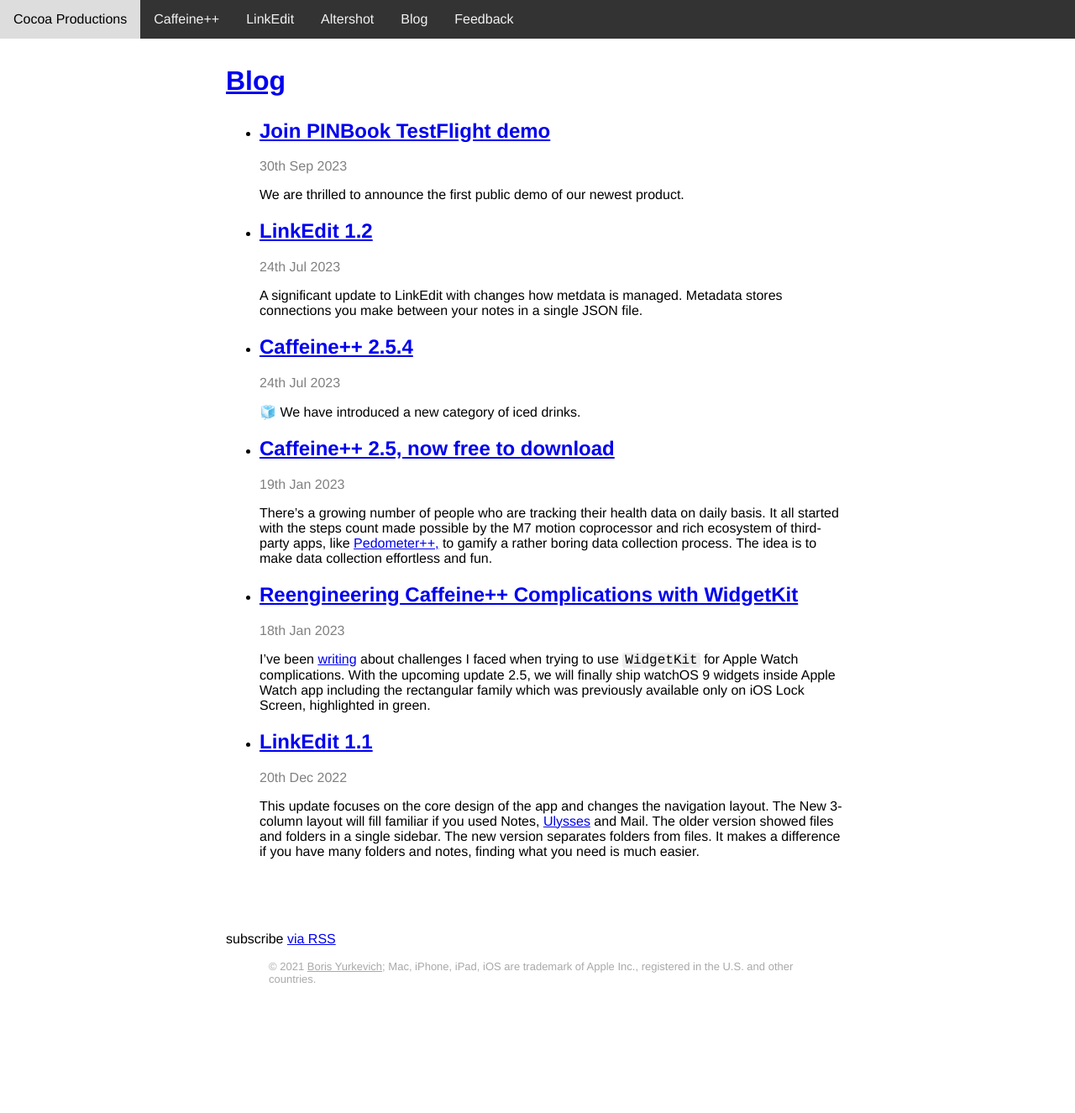
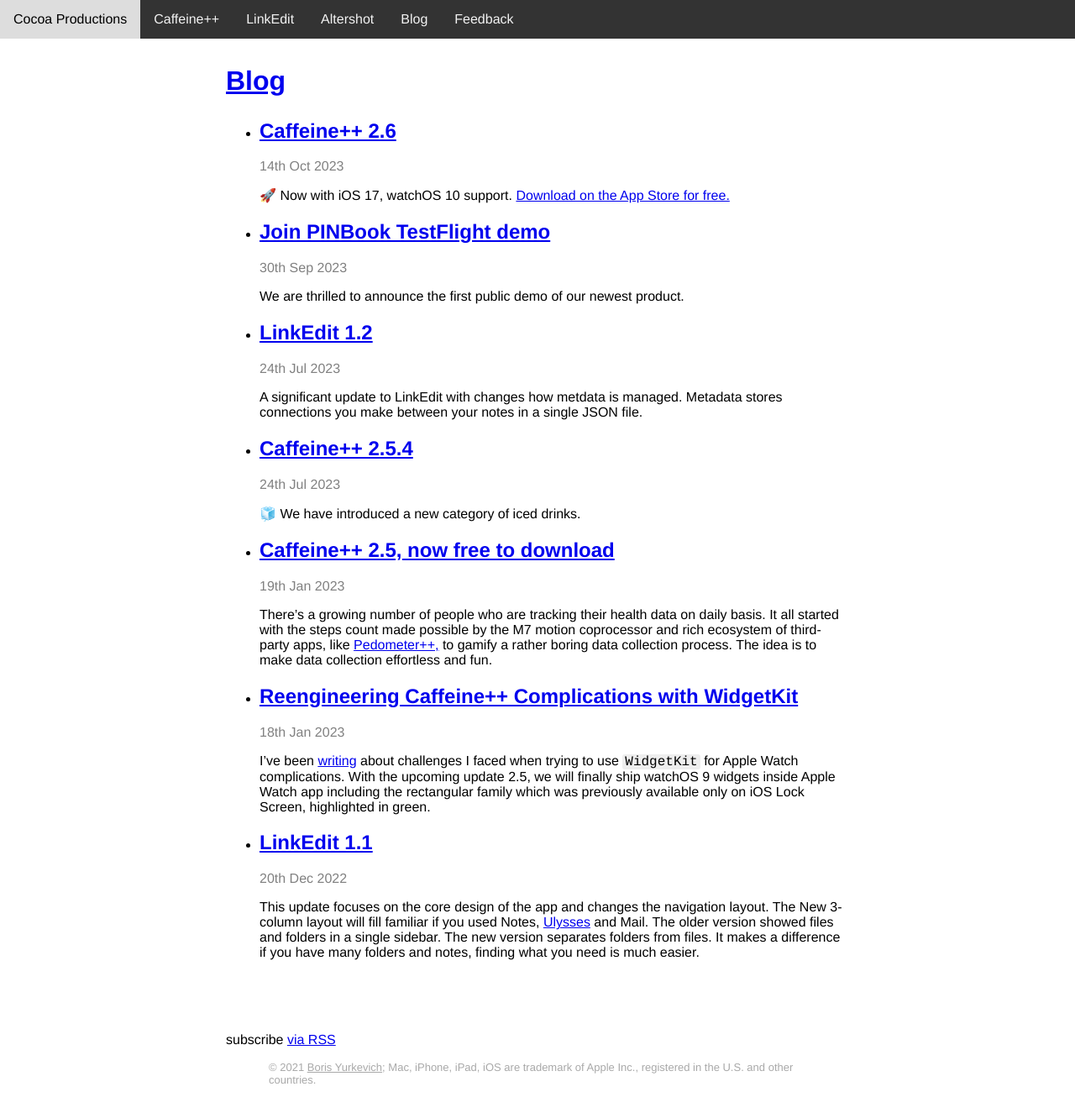
Before and after one commit to cocoaproductions/cocoaproductions.github.io, a Jekyll site: the page built from blog.html, in a window 1280 px wide. Shown: the whole page at 84% size. Built offline with Jekyll 4.4.1, drawn with Linux system fonts in a browser that asks for light colours; before the commit the page ends 1205 px from its top, so only the background shows below that.

Commit message:
App update

```diff
--- /dev/null
+++ b/_posts/2023-10-14-caffeine++-2.6.md
@@ -0,0 +1,14 @@
+---
+layout: post
+title: "Caffeine++ 2.6"
+date: 2023-10-14T11:0:11+0100
+---
+
+🚀 Now with iOS 17, watchOS 10 support. [Download on the App Store for free.](https://apps.apple.com/app/caffeine/id1594448346)
+
+• Updated Shortcut actions:
+- Log my favourite
+- Log a drink
+- Log with date
+
+💡 Tip. Create shortcuts from the commands above giving them your name, e.g. "I Forgot My Coffee", then use it with Siri.
--- a/index.html
+++ b/index.html
@@ -18,7 +18,7 @@
         <div class="app1">
         <a href="/caffeine++"><img class="hero-img" src="images/caffeine-hero.png" alt="Caffeine++, version 2.5"></a>
         <p class="message">
-        🧊 Now with cold drinks. <a href="/blog/caffeine-2.5.4">2.5.4 update</a>
+        🚀 Now with iOS 17, watchOS 10 support. <a href="/blog/caffeine++-2.6">2.6 update</a>
         </p>
         </div>
         <div class="app2">
```
Also changed, not shown: _posts/2023-07-24-caffeine-2.5.4.md (+1 -1 lines), images/caffeine-hero.png.
